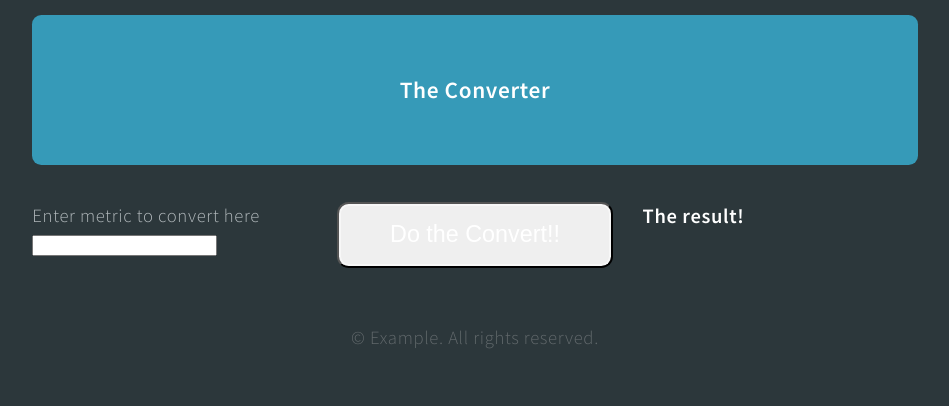
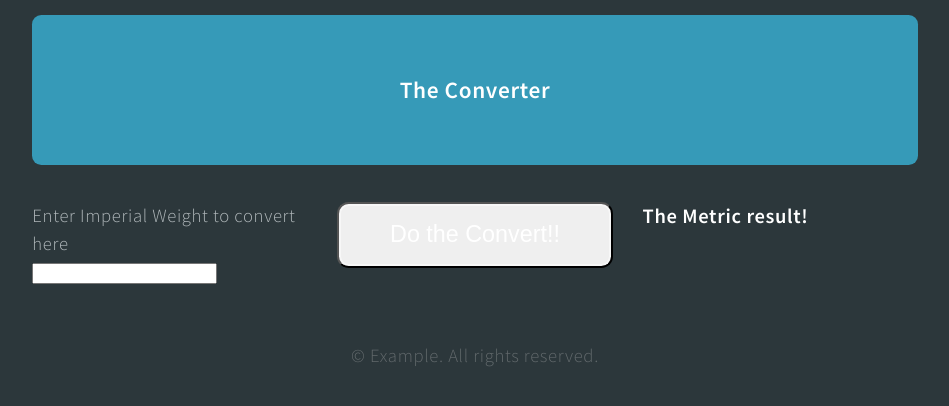
Before and after one commit to gerprog/ARIAtest2, a plain HTML site: page index.html in a window 1280 px wide. Shown: the part 134-540 px from the top of the page, without its empty margins (165-1114 px from the left). Drawn offline with Linux system fonts and the light colour scheme; files whose address does not match are found by name.

Commit message:
amend html

```diff
--- a/index.html
+++ b/index.html
@@ -33,7 +33,7 @@
 			<!-- Features -->
 				<div class="row">
 					<div class="4u">
-                        <p>Enter metric to convert here</p>
+                        <p>Enter Imperial Weight to convert here</p>
                         <input type="text" id="imperial">
 					</div>
 
@@ -42,7 +42,7 @@
                     </div>
 
 					<div class="4u">
-                        <h2 id="metric">The result!</h2>
+                        <h2 id="metric">The Metric result!</h2>
 					</div>
 				</div>
 
```
